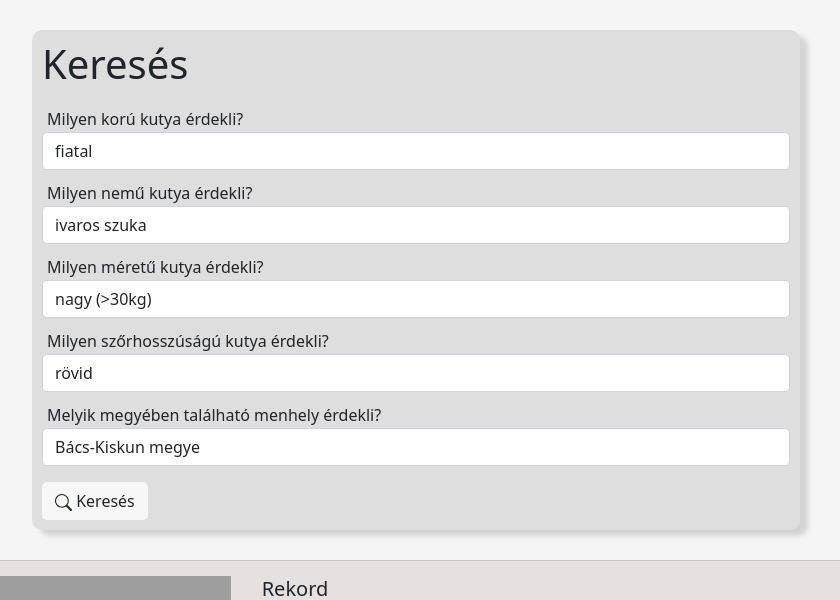
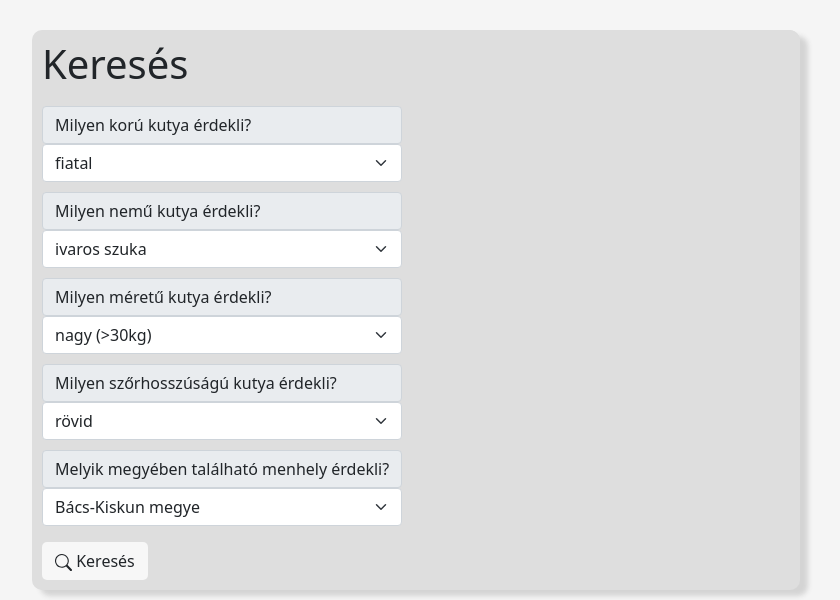
Before and after one commit to SrsAdam/ebProject, a PHP site: page /kereso.php in a window 1280 px wide. Shown: the part 439-1039 px from the top of the page, without its empty margins (224-1064 px from the left). Run offline with PHP 8.4, Linux system fonts and the light colour scheme; data comes from the database, SQL or seed files in the repository; some libraries are stand-ins or nearby versions; grey boxes are pictures that could not be loaded.

```diff
--- a/zarovizsga/kereso.php
+++ b/zarovizsga/kereso.php
@@ -1,5 +1,6 @@
 <!doctype html>
 <?php
+session_start();
 include_once 'include/connect.php';
 ?>
 <html lang="hu">
@@ -22,9 +23,8 @@ include_once 'include/connect.php';
 
     <!-- Navbar -->
 
-<header>
     <div class="box"></div>
-<nav class="navbar navbar-expand-sm navbar-light">
+    <nav class="navbar navbar-expand-lg navbar-light">
         <div class="container-fluid">
           <a class="navbar-brand" href="menu.html">wEB</a>
 
@@ -36,7 +36,7 @@ include_once 'include/connect.php';
             <div class="navbar-nav">
               <a class="nav-link" aria-current="page" href="menu.html">Menü</a>
               <a class="nav-link" href="kereso.php">Kereső</a>
-          <a class="nav-link" href="menhelyInfo.php">Menhely információ</a>
+              <a class="nav-link" href="info.php">Menhely információ</a>
             </div>
 
             <a class="ms-auto nav-register" href="./regisztracio.php">
@@ -52,7 +52,7 @@ include_once 'include/connect.php';
       <!-- Slideshow -->
 
     <section>
-      <div id="carouselExampleIndicators" class="carousel slide d-none d-lg-block" data-bs-ride="carousel">
+      <div id="carouselExampleIndicators" class="carousel slide" data-bs-ride="carousel">
         <div class="carousel-indicators">
           <button type="button" data-bs-target="#carouselExampleIndicators" data-bs-slide-to="0" class="active" aria-current="true" aria-label="Slide 1"></button>
           <button type="button" data-bs-target="#carouselExampleIndicators" data-bs-slide-to="1" aria-label="Slide 2"></button>
@@ -67,6 +67,7 @@ include_once 'include/connect.php';
               <a href="#" class="btn sliderGomb">Katt ide</a>
             </div>
             <img src="./img/proba.jpg" class="d-block w-100 sliderImg" alt="...">
+
           </div>
 
           <div class="carousel-item">
@@ -105,16 +106,12 @@ include_once 'include/connect.php';
 <div class="kereso">
   <div>
     <h1>Keresés</h1>
+    <div class="input-group mb-3">
 
-    <div class="input-group mb-3 keresoMotor">
 
-      <form class="col-12" action="include/inc_keresesOsszes.php" method="POST">
-
-      <div class="kereseoKerdes">
-          <label class="col-12" for="k_kor">Milyen korú kutya érdekli?</label>
-      </div>
-          <select name="k_kor" class ="form-control" class="form-select" id="inputGroupSelect01" >
-
+      <form action="include/inc_keresesOsszes.php" method="POST">
+      <label class="input-group-text" for="k_kor">Milyen korú kutya érdekli?</label>
+      <select name="k_kor"  class="form-select" id="inputGroupSelect01" >
         <?php
         $lekerdezes = mysqli_query($conn,"SELECT DISTINCT KOR FROM kutya");
         while ($sortomb=mysqli_fetch_assoc($lekerdezes))
@@ -124,12 +121,8 @@ include_once 'include/connect.php';
         }
         ?>
       </select>
-
-      <div class="kereseoKerdes">
-          <label class="col-12" for="k_nem">Milyen nemű kutya érdekli?</label>
-      </div>
-          <select name="k_nem" class="form-control"class="form-select" id="inputGroupSelect01" >
-
+      <label class="input-group-text" for="k_nem">Milyen nemű kutya érdekli?</label>
+      <select name="k_nem" class="form-select" id="inputGroupSelect01" >
         <?php
         $lekerdezes2 = mysqli_query($conn,"SELECT DISTINCT NEME FROM kutya");
         while ($sortomb = mysqli_fetch_assoc($lekerdezes2))
@@ -137,14 +130,12 @@ include_once 'include/connect.php';
           $kutyaneme=$sortomb['NEME'];
           echo "<option value='$kutyaneme'>$kutyaneme</option>";
         }
+
         ?>
       </select>
 
-      <div class="kereseoKerdes">
-          <label class="col-12" for="k_meret">Milyen méretű kutya érdekli?</label>
-      </div>
-          <select name="k_meret" class="form-control"class="form-select" id="inputGroupSelect01" >
-
+      <label class="input-group-text" for="k_meret">Milyen méretű kutya érdekli?</label>
+      <select name="k_meret" class="form-select" id="inputGroupSelect01" >
         <?php
         $lekerdezes3 = mysqli_query($conn,"SELECT DISTINCT MERET FROM kutya");
         while ($sortomb = mysqli_fetch_assoc($lekerdezes3))
@@ -156,11 +147,8 @@ include_once 'include/connect.php';
         ?>
       </select>
 
-      <div class="kereseoKerdes">
-          <label class="col-12" for="k_szor">Milyen szőrhosszúságú kutya érdekli?</label>
-      </div>
-          <select name="k_szor" class="form-control"class="form-select" id="inputGroupSelect01" >
-
+      <label class="input-group-text" for="k_szor">Milyen szőrhosszúságú kutya érdekli?</label>
+      <select name="k_szor" class="form-select" id="inputGroupSelect01" >
         <?php
         $lekerdezes4 = mysqli_query($conn,"SELECT DISTINCT SZORHOSSZ FROM kutya");
         while ($sortomb = mysqli_fetch_assoc($lekerdezes4))
@@ -172,11 +160,9 @@ include_once 'include/connect.php';
         ?>
       </select>
 
-      <div class="kereseoKerdes">
-          <label class="col-12" for="k_megye">Melyik megyében található menhely érdekli?</label>
-      </div>
-          <select name="k_megye" class="form-control"class="form-select" id="inputGroupSelect01" >
+      <label class="input-group-text" for="k_megye">Melyik megyében található menhely érdekli?</label>
 
+      <select name="k_megye" class="form-select" id="inputGroupSelect01" >
         <?php
         $lekerdezes5 = mysqli_query($conn,"SELECT DISTINCT MEGYE FROM kutya");
         while ($sortomb = mysqli_fetch_assoc($lekerdezes5))
@@ -189,6 +175,7 @@ include_once 'include/connect.php';
       </select>
 
     </div>
+
 
 
     <!-- Keresés gomb -->
```
Lines whose indentation alone changed are shown as unchanged.
